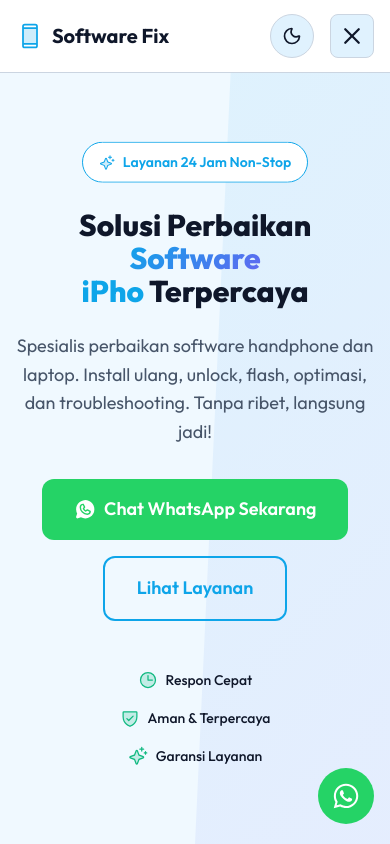
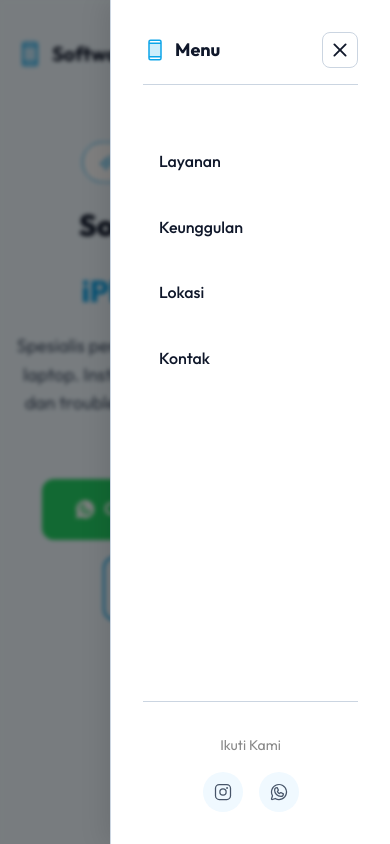
Before and after one commit to aziiemuth/repairphone-app, a Next.js app: page / in a window 390 px wide. Both pictures are taken after a click on the button 352 px from the left and 36 px from the top of the page. Shown: the top 844 px of the page. Built offline with nearby package versions, Linux system fonts and the light colour scheme.

Commit message:
Update Navbar: Sticky with glassmorphism & responsive Sidebar

```diff
--- a/app/components/Navbar.jsx
+++ b/app/components/Navbar.jsx
@@ -1,8 +1,8 @@
 'use client';
 
-import { useState } from 'react';
-import styled from 'styled-components';
-import { List, X, DeviceMobile } from '@phosphor-icons/react';
+import { useState, useEffect } from 'react';
+import styled, { css } from 'styled-components';
+import { List, X, DeviceMobile, WhatsappLogo, InstagramLogo } from '@phosphor-icons/react';
 import Container from './ui/Container';
 import ThemeToggle from './ui/ThemeToggle';
 
@@ -12,9 +12,14 @@
   left: 0;
   right: 0;
   z-index: 1000;
-  background: ${({ theme }) => theme.colors.surface};
-  backdrop-filter: blur(10px);
-  border-bottom: 1px solid ${({ theme }) => theme.colors.border};
+  padding: ${({ $scrolled }) => ($scrolled ? '0.75rem 0' : '1.5rem 0')};
+  background: ${({ $scrolled, theme }) =>
+    $scrolled ? theme.colors.surface : 'transparent'};
+  backdrop-filter: ${({ $scrolled }) => ($scrolled ? 'blur(10px)' : 'none')};
+  border-bottom: 1px solid ${({ $scrolled, theme }) =>
+    $scrolled ? theme.colors.border : 'transparent'};
+  box-shadow: ${({ $scrolled, theme }) =>
+    $scrolled ? `0 10px 30px ${theme.colors.shadow}` : 'none'};
   transition: all ${({ theme }) => theme.transitions.normal};
 `;
 
@@ -22,7 +27,7 @@
   display: flex;
   align-items: center;
   justify-content: space-between;
-  height: 72px;
+  height: 60px;
 `;
 
 const Logo = styled.a`
@@ -46,7 +51,7 @@
 const NavLinks = styled.div`
   display: flex;
   align-items: center;
-  gap: 2rem;
+  gap: 2.5rem;
 
   @media (max-width: ${({ theme }) => theme.breakpoints.md}) {
     display: none;
@@ -57,8 +62,9 @@
   font-size: ${({ theme }) => theme.fontSizes.base};
   font-weight: ${({ theme }) => theme.fontWeights.medium};
   color: ${({ theme }) => theme.colors.text};
-  transition: color ${({ theme }) => theme.transitions.fast};
+  transition: all ${({ theme }) => theme.transitions.fast};
   position: relative;
+  opacity: 0.9;
 
   &::after {
     content: '';
@@ -73,6 +79,7 @@
 
   &:hover {
     color: ${({ theme }) => theme.colors.primary};
+    opacity: 1;
   }
 
   &:hover::after {
@@ -92,12 +99,13 @@
   justify-content: center;
   width: 44px;
   height: 44px;
-  background: ${({ theme }) => theme.colors.backgroundAlt};
+  background: ${({ theme }) => theme.colors.surface};
   border: 1px solid ${({ theme }) => theme.colors.border};
   border-radius: ${({ theme }) => theme.borderRadius.md};
   color: ${({ theme }) => theme.colors.text};
   cursor: pointer;
   transition: all ${({ theme }) => theme.transitions.fast};
+  z-index: 1002;
 
   &:hover {
     background: ${({ theme }) => theme.colors.primary};
@@ -110,56 +118,153 @@
   }
 `;
 
-const MobileMenu = styled.div`
-  display: none;
+// Overlay when Sidebar is open
+const Overlay = styled.div`
   position: fixed;
-  top: 72px;
+  top: 0;
   left: 0;
   right: 0;
+  bottom: 0;
+  background: rgba(0, 0, 0, 0.5);
+  z-index: 1000;
+  opacity: ${({ $open }) => ($open ? 1 : 0)};
+  pointer-events: ${({ $open }) => ($open ? 'auto' : 'none')};
+  transition: opacity 0.3s ease;
+  backdrop-filter: blur(2px);
+`;
+
+// Sidebar Drawer
+const Sidebar = styled.div`
+  position: fixed;
+  top: 0;
+  right: 0;
+  bottom: 0;
+  width: 280px;
   background: ${({ theme }) => theme.colors.surface};
+  z-index: 1001;
+  transform: translateX(${({ $open }) => ($open ? '0' : '100%')});
+  transition: transform 0.3s cubic-bezier(0.4, 0, 0.2, 1);
+  box-shadow: -5px 0 25px rgba(0, 0, 0, 0.1);
+  padding: 2rem;
+  display: flex;
+  flex-direction: column;
+  border-left: 1px solid ${({ theme }) => theme.colors.border};
+
+  /* Ensure sidebar is scrollable on small screens if content overflows */
+  overflow-y: auto;
+`;
+
+const SidebarHeader = styled.div`
+  display: flex;
+  align-items: center;
+  justify-content: space-between;
+  margin-bottom: 3rem;
+  padding-bottom: 1rem;
   border-bottom: 1px solid ${({ theme }) => theme.colors.border};
-  padding: 1.5rem;
-  box-shadow: 0 10px 30px ${({ theme }) => theme.colors.shadow};
-  animation: slideDown 0.3s ease;
+`;
 
-  @keyframes slideDown {
-    from {
-      opacity: 0;
-      transform: translateY(-10px);
-    }
-    to {
-      opacity: 1;
-      transform: translateY(0);
-    }
-  }
+const SidebarLogo = styled.span`
+  font-size: ${({ theme }) => theme.fontSizes.lg};
+  font-weight: ${({ theme }) => theme.fontWeights.bold};
+  color: ${({ theme }) => theme.colors.text};
+  display: flex;
+  align-items: center;
+  gap: 0.5rem;
 
-  @media (max-width: ${({ theme }) => theme.breakpoints.md}) {
-    display: ${({ $open }) => ($open ? 'block' : 'none')};
+  svg {
+    color: ${({ theme }) => theme.colors.primary};
   }
 `;
 
-const MobileNavLink = styled.a`
-  display: block;
+const CloseBtn = styled.button`
+  width: 36px;
+  height: 36px;
+  display: flex;
+  align-items: center;
+  justify-content: center;
+  background: transparent;
+  border: 1px solid ${({ theme }) => theme.colors.border};
+  border-radius: ${({ theme }) => theme.borderRadius.md};
+  color: ${({ theme }) => theme.colors.text};
+  cursor: pointer;
+  transition: all 0.2s;
+
+  &:hover {
+    background: ${({ theme }) => theme.colors.background};
+    color: ${({ theme }) => theme.colors.primary};
+  }
+`;
+
+const SidebarLinks = styled.div`
+  display: flex;
+  flex-direction: column;
+  gap: 0.5rem;
+`;
+
+const SidebarLink = styled.a`
+  display: flex;
+  align-items: center;
+  justify-content: space-between;
   padding: 1rem;
-  font-size: ${({ theme }) => theme.fontSizes.lg};
+  font-size: ${({ theme }) => theme.fontSizes.base};
   font-weight: ${({ theme }) => theme.fontWeights.medium};
   color: ${({ theme }) => theme.colors.text};
   border-radius: ${({ theme }) => theme.borderRadius.md};
-  transition: all ${({ theme }) => theme.transitions.fast};
-  margin-bottom: 0.5rem;
-
-  &:last-child {
-    margin-bottom: 0;
-  }
+  transition: all 0.2s;
 
   &:hover {
     background: ${({ theme }) => theme.colors.backgroundAlt};
     color: ${({ theme }) => theme.colors.primary};
+    padding-left: 1.5rem;
+  }
+`;
+
+const SidebarFooter = styled.div`
+  margin-top: auto;
+  padding-top: 2rem;
+  border-top: 1px solid ${({ theme }) => theme.colors.border};
+`;
+
+const SocialRow = styled.div`
+  display: flex;
+  justify-content: center;
+  gap: 1rem;
+  margin-top: 1rem;
+`;
+
+const SocialBtn = styled.a`
+  width: 40px;
+  height: 40px;
+  display: flex;
+  align-items: center;
+  justify-content: center;
+  background: ${({ theme }) => theme.colors.background};
+  border-radius: 50%;
+  color: ${({ theme }) => theme.colors.textSecondary};
+  transition: all 0.2s;
+
+  &:hover {
+    background: ${({ theme }) => theme.colors.primary};
+    color: white;
+    transform: translateY(-2px);
   }
 `;
 
 export default function Navbar() {
   var [mobileOpen, setMobileOpen] = useState(false);
+  var [scrolled, setScrolled] = useState(false);
+
+  useEffect(function() {
+    function handleScroll() {
+      if (window.scrollY > 50) {
+        setScrolled(true);
+      } else {
+        setScrolled(false);
+      }
+    }
+    window.addEventListener('scroll', handleScroll);
+    return function() { window.removeEventListener('scroll', handleScroll); };
+  }, []);
 
   var links = [
     { href: '#layanan', label: 'Layanan' },
@@ -168,9 +273,23 @@
     { href: '#kontak', label: 'Kontak' },
   ];
 
+  function toggleSidebar() {
+    setMobileOpen(!mobileOpen);
+    if (!mobileOpen) {
+      document.body.style.overflow = 'hidden';
+    } else {
+      document.body.style.overflow = 'auto';
+    }
+  }
+
+  function closeSidebar() {
+    setMobileOpen(false);
+    document.body.style.overflow = 'auto';
+  }
+
   return (
     <>
-      <Nav>
+      <Nav $scrolled={scrolled}>
         <Container>
           <NavContainer>
             <Logo href="#">
@@ -190,27 +309,55 @@
 
             <NavActions>
               <ThemeToggle />
-              <MobileMenuBtn onClick={function() { setMobileOpen(!mobileOpen); }}>
-                {mobileOpen ? <X size={24} weight="bold" /> : <List size={24} weight="bold" />}
+              <MobileMenuBtn onClick={toggleSidebar}>
+                <List size={24} weight="bold" />
               </MobileMenuBtn>
             </NavActions>
           </NavContainer>
         </Container>
       </Nav>
 
-      <MobileMenu $open={mobileOpen}>
+      <Overlay $open={mobileOpen} onClick={closeSidebar} />
+
+      <Sidebar $open={mobileOpen}>
+        <SidebarHeader>
+          <SidebarLogo>
+            <DeviceMobile size={24} weight="duotone" />
+            Menu
+          </SidebarLogo>
+          <CloseBtn onClick={closeSidebar}>
+            <X size={20} weight="bold" />
+          </CloseBtn>
+        </SidebarHeader>
+
+        <SidebarLinks>
           {links.map(function(link) {
             return (
-            <MobileNavLink
+              <SidebarLink
                 key={link.href}
                 href={link.href}
-              onClick={function() { setMobileOpen(false); }}
+                onClick={closeSidebar}
               >
                 {link.label}
-            </MobileNavLink>
+              </SidebarLink>
             );
           })}
-      </MobileMenu>
+        </SidebarLinks>
+
+        <SidebarFooter>
+          <div style={{ textAlign: 'center', fontSize: '0.875rem', color: '#888' }}>
+            Ikuti Kami
+          </div>
+          <SocialRow>
+            <SocialBtn href="https://instagram.com/athiief" target="_blank">
+              <InstagramLogo size={20} />
+            </SocialBtn>
+            <SocialBtn href="https://wa.me/620816234185" target="_blank">
+              <WhatsappLogo size={20} />
+            </SocialBtn>
+          </SocialRow>
+        </SidebarFooter>
+      </Sidebar>
     </>
   );
 }
--- a/app/layout.js
+++ b/app/layout.js
@@ -17,6 +17,11 @@
     description: 'Layanan perbaikan software handphone dan laptop terpercaya.',
     type: 'website',
   },
+  icons: {
+    icon: '/repair.svg',
+    shortcut: '/repair.svg',
+    apple: '/repair.svg',
+  },
 };
 
 export default function RootLayout({ children }) {
```
Also changed, not shown: public/repair.svg (added), 1 other file (tests, documents, lock files or other folders). Lines whose indentation alone changed are shown as unchanged.
